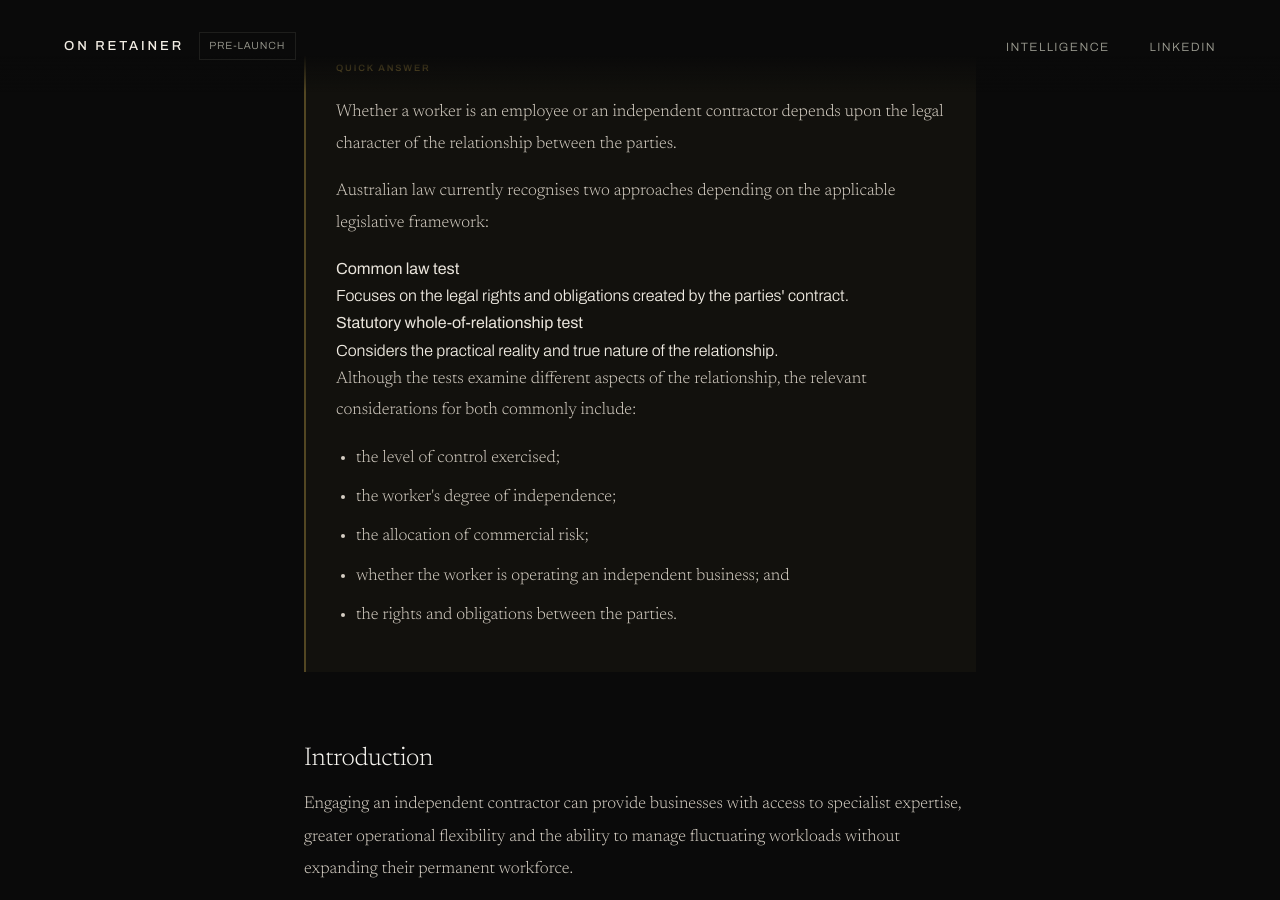
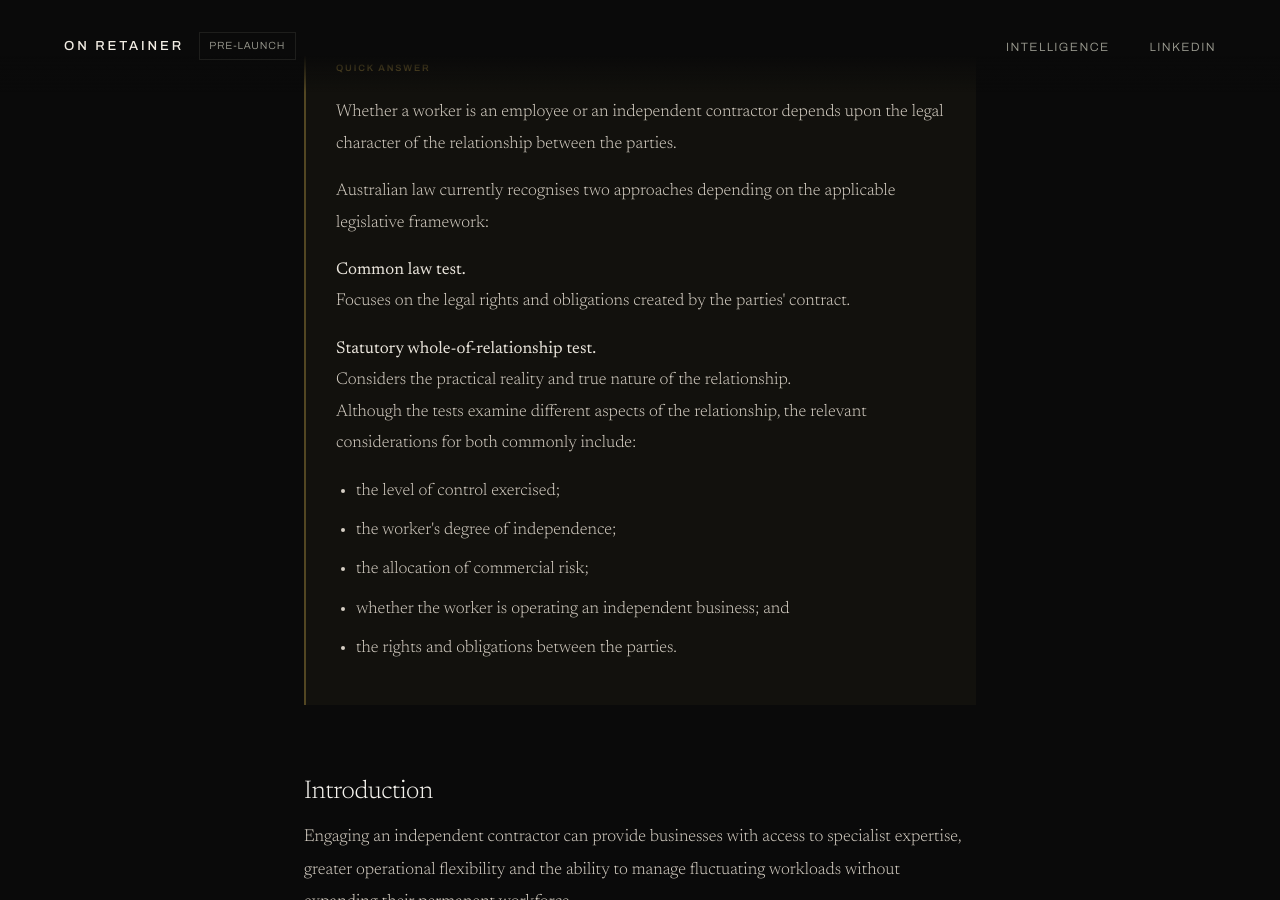
Before and after one commit to Syn-axe/solid-guacamole, a Jekyll site: the page built from _articles/independent-contractor-vs-employee.md, in a window 1280 px wide and 900 px high, scrolled down 717 px. Built offline with Jekyll 4.4.1, drawn with Linux system fonts in a browser that asks for light colours.

Commit message:
Update independent-contractor-vs-employee.md

```diff
--- a/_articles/independent-contractor-vs-employee.md
+++ b/_articles/independent-contractor-vs-employee.md
@@ -14,11 +14,15 @@
   <p>Whether a worker is an employee or an independent contractor depends upon the legal character of the relationship between the parties.</p>
   <p>Australian law currently recognises two approaches depending on the applicable legislative framework:</p>
   <dl>
-<dt><strong>Common law test</strong></dt>
-  <dd>Focuses on the legal rights and obligations created by the parties' contract.</dd>
+<p>
+  <strong>Common law test.</strong><br>
+  Focuses on the legal rights and obligations created by the parties' contract.
+</p>
 
-<dt><strong>Statutory whole-of-relationship test</strong></dt>
-  <dd>Considers the practical reality and true nature of the relationship.</dd>
+<p>
+  <strong>Statutory whole-of-relationship test.</strong><br>
+  Considers the practical reality and true nature of the relationship.
+</p>
   </dl>
   <p>Although the tests examine different aspects of the relationship, the relevant considerations for both commonly include:</p>
    <ul>
```
